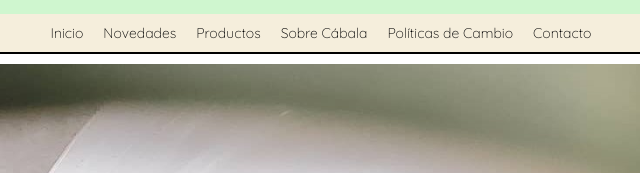
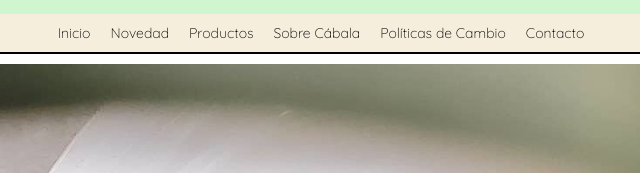
Before and after one commit to lucasvena/Proyecto-Final-dw, a plain HTML site: page index.html in a window 1280 px wide. Shown: the part 211-384 px from the top of the page, 319-959 px from the left. Drawn offline with nearby package versions, Linux system fonts and the light colour scheme.

Commit message:
Navbar novedad

```diff
--- a/index.html
+++ b/index.html
@@ -58,7 +58,7 @@
                     <a href="index.html">Inicio</a>
                 </li>
                 <li>
-                    <a href="#novedades">Novedades</a>
+                    <a href="#novedades">Novedad</a>
                 </li>
                 <li>
                     <a href="./archivos-html/productos.html">Productos</a>
```
